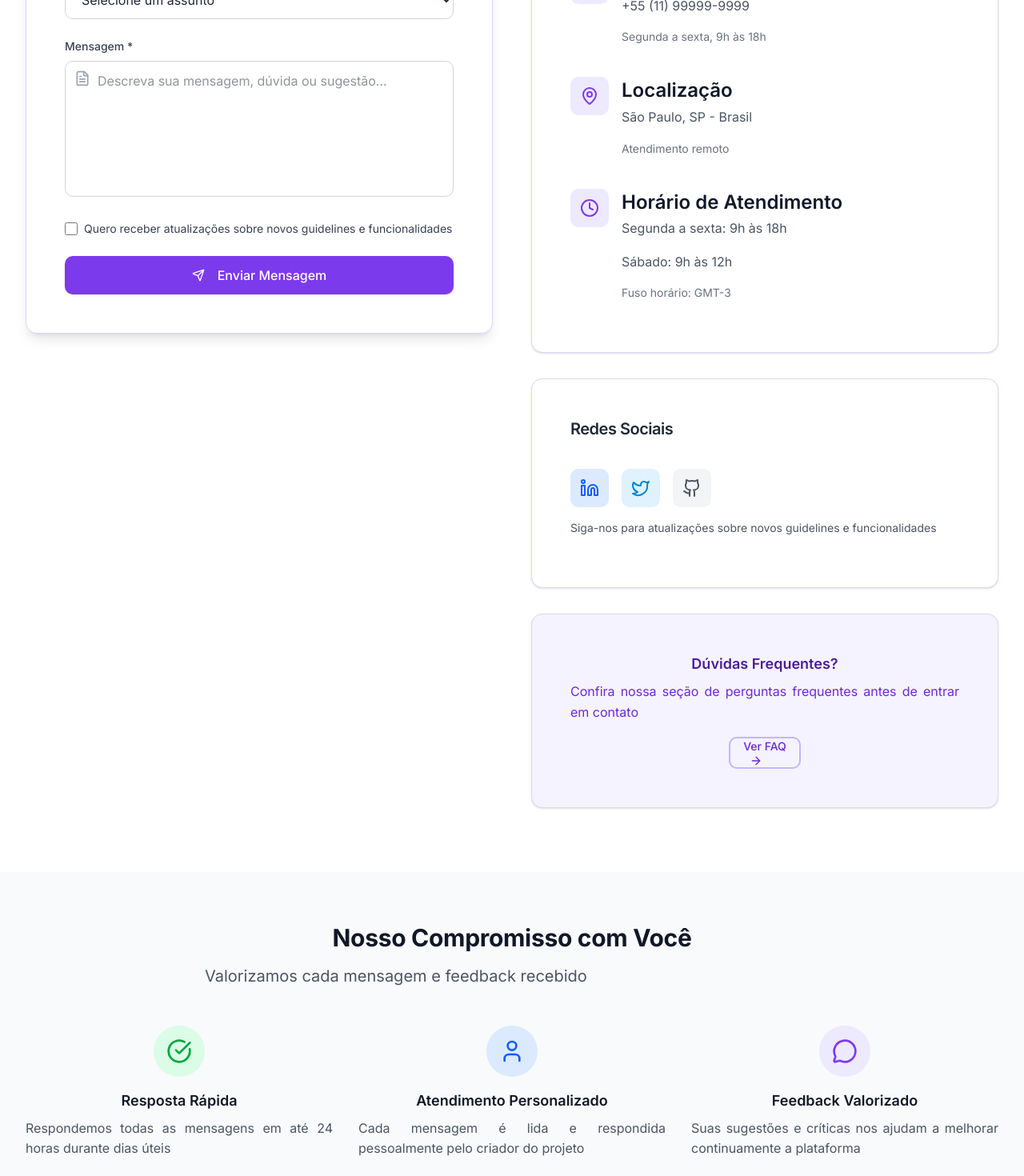
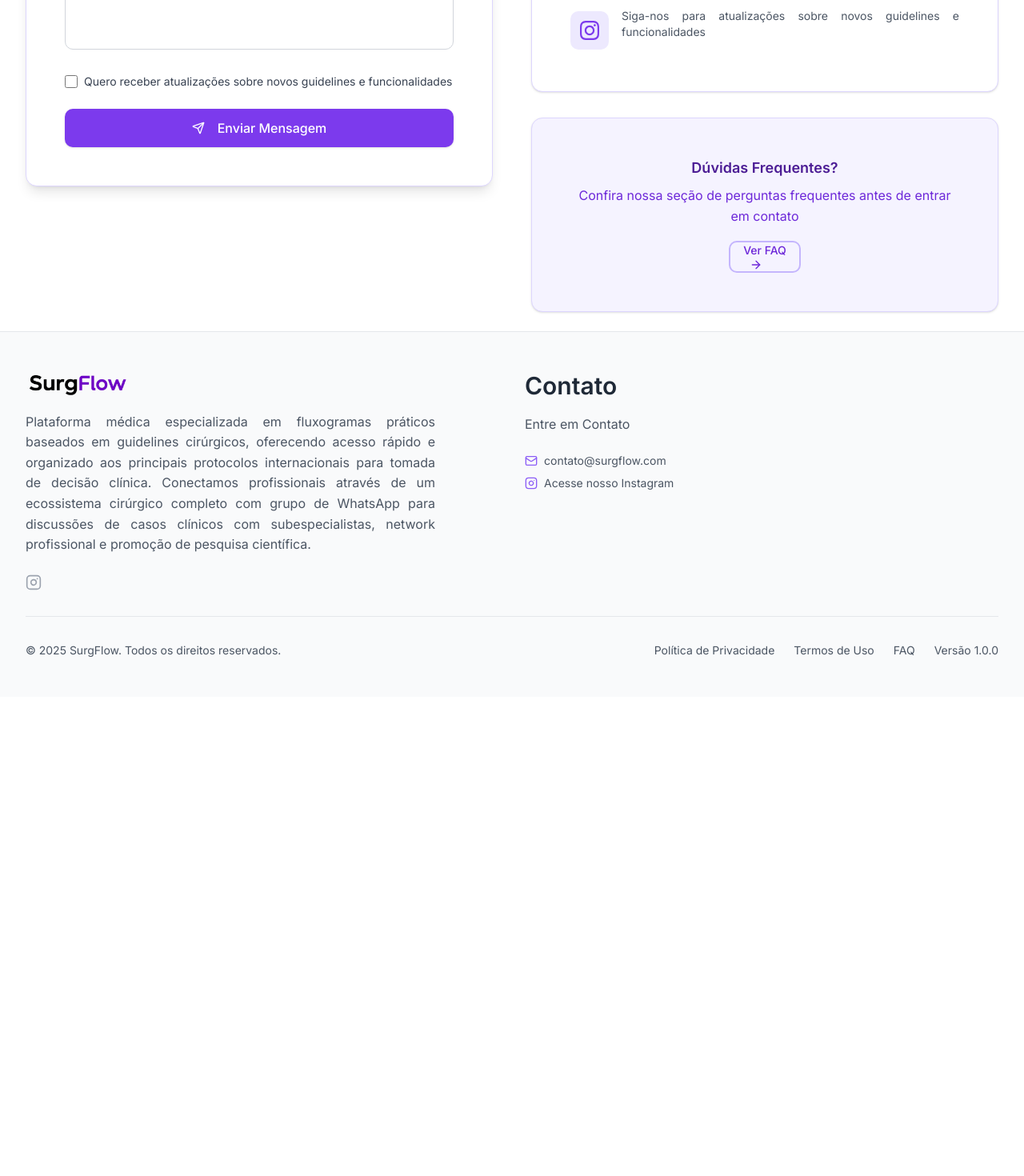
Before and after one commit to joaovitorcunhalimaviana-boop/SurgFlow, a Next.js app: page /contato in a window 1280 px wide. Shown: the part 980-2450 px from the top of the page at 80% size. After the commit the page ends 1851 px from the top, so only its background shows below. Built offline with nearby package versions, Linux system fonts and the light colour scheme.

Commit message:
feat: otimizar espaçamentos nas páginas de contato e FAQ - reduzir espaçamento entre textos e elementos para melhor UX

```diff
--- a/src/app/contato/page.tsx
+++ b/src/app/contato/page.tsx
@@ -3,18 +3,12 @@
 import { Button } from '@/components/ui/button'
 import {
   Mail,
-  Phone,
   MapPin,
-  Clock,
   Send,
   MessageCircle,
   User,
   FileText,
-  CheckCircle,
-  ArrowRight,
-  Linkedin,
-  Twitter,
-  Github
+  ArrowRight
 } from 'lucide-react'
 import Link from 'next/link'
 
@@ -22,13 +16,13 @@
   return (
     <Layout>
       {/* Hero Section */}
-      <section className="relative bg-gradient-to-br from-purple-50 via-white to-purple-25 py-20 lg:py-28 overflow-hidden">
+      <section className="relative bg-gradient-to-br from-purple-50 via-white to-purple-25 py-12 lg:py-16 overflow-hidden">
         <div className="absolute inset-0 bg-grid-pattern opacity-5"></div>
         <div className="absolute top-20 left-10 w-72 h-72 bg-purple-200/20 rounded-full blur-3xl"></div>
         <div className="absolute bottom-20 right-10 w-96 h-96 bg-purple-300/15 rounded-full blur-3xl"></div>
 
         <div className="relative max-w-7xl mx-auto px-4 sm:px-6 lg:px-8">
-          <div className="text-center mb-16">
+          <div className="text-center mb-8">
             <h1 className="text-4xl md:text-6xl font-bold text-gray-900 mb-6 leading-tight">
               Entre em
               <span className="text-transparent bg-clip-text bg-gradient-to-r from-purple-600 to-purple-800 block">
@@ -45,7 +39,7 @@
       </section>
 
       {/* Contact Section */}
-      <section className="py-20 bg-white">
+      <section className="py-6 bg-white">
         <div className="max-w-7xl mx-auto px-4 sm:px-6 lg:px-8">
           <div className="grid grid-cols-1 lg:grid-cols-2 gap-12">
             {/* Contact Form */}
@@ -172,18 +166,6 @@
                     <div>
                       <h4 className="font-semibold text-gray-900 mb-1">E-mail</h4>
                       <p className="text-gray-600">contato@surgflow.com</p>
-                      <p className="text-sm text-gray-500">Resposta em até 24 horas</p>
-                    </div>
-                  </div>
-
-                  <div className="flex items-start">
-                    <div className="bg-purple-100 p-3 rounded-lg mr-4">
-                      <Phone className="h-6 w-6 text-purple-600" />
-                    </div>
-                    <div>
-                      <h4 className="font-semibold text-gray-900 mb-1">Telefone</h4>
-                      <p className="text-gray-600">+55 (11) 99999-9999</p>
-                      <p className="text-sm text-gray-500">Segunda a sexta, 9h às 18h</p>
                     </div>
                   </div>
 
@@ -193,20 +175,7 @@
                     </div>
                     <div>
                       <h4 className="font-semibold text-gray-900 mb-1">Localização</h4>
-                      <p className="text-gray-600">São Paulo, SP - Brasil</p>
-                      <p className="text-sm text-gray-500">Atendimento remoto</p>
-                    </div>
-                  </div>
-
-                  <div className="flex items-start">
-                    <div className="bg-purple-100 p-3 rounded-lg mr-4">
-                      <Clock className="h-6 w-6 text-purple-600" />
-                    </div>
-                    <div>
-                      <h4 className="font-semibold text-gray-900 mb-1">Horário de Atendimento</h4>
-                      <p className="text-gray-600">Segunda a sexta: 9h às 18h</p>
-                      <p className="text-gray-600">Sábado: 9h às 12h</p>
-                      <p className="text-sm text-gray-500">Fuso horário: GMT-3</p>
+                      <p className="text-gray-600">João Pessoa, PB, Brasil</p>
                     </div>
                   </div>
                 </CardContent>
@@ -218,38 +187,22 @@
                   <CardTitle className="text-xl">Redes Sociais</CardTitle>
                 </CardHeader>
                 <CardContent>
-                  <div className="flex space-x-4">
+                  <div className="flex items-center space-x-4">
                     <a
-                      href="https://linkedin.com/in/surgflow"
+                      href="https://instagram.com/surgflow"
                       target="_blank"
                       rel="noopener noreferrer"
-                      className="bg-blue-100 hover:bg-blue-200 p-3 rounded-lg transition-colors duration-200"
-                      aria-label="LinkedIn"
+                      className="bg-purple-100 hover:bg-purple-200 p-3 rounded-lg transition-colors duration-200 flex-shrink-0"
+                      aria-label="Instagram"
                     >
-                      <Linkedin className="h-6 w-6 text-blue-600" />
+                      <svg className="h-6 w-6 text-purple-600" fill="currentColor" viewBox="0 0 24 24">
+                        <path d="M12 2.163c3.204 0 3.584.012 4.85.07 3.252.148 4.771 1.691 4.919 4.919.058 1.265.069 1.645.069 4.849 0 3.205-.012 3.584-.069 4.849-.149 3.225-1.664 4.771-4.919 4.919-1.266.058-1.644.07-4.85.07-3.204 0-3.584-.012-4.849-.07-3.26-.149-4.771-1.699-4.919-4.92-.058-1.265-.07-1.644-.07-4.849 0-3.204.013-3.583.07-4.849.149-3.227 1.664-4.771 4.919-4.919 1.266-.057 1.645-.069 4.849-.069zm0-2.163c-3.259 0-3.667.014-4.947.072-4.358.2-6.78 2.618-6.98 6.98-.059 1.281-.073 1.689-.073 4.948 0 3.259.014 3.668.072 4.948.2 4.358 2.618 6.78 6.98 6.98 1.281.058 1.689.072 4.948.072 3.259 0 3.668-.014 4.948-.072 4.354-.2 6.782-2.618 6.979-6.98.059-1.28.073-1.689.073-4.948 0-3.259-.014-3.667-.072-4.947-.196-4.354-2.617-6.78-6.979-6.98-1.281-.059-1.69-.073-4.949-.073zm0 5.838c-3.403 0-6.162 2.759-6.162 6.162s2.759 6.163 6.162 6.163 6.162-2.759 6.162-6.163c0-3.403-2.759-6.162-6.162-6.162zm0 10.162c-2.209 0-4-1.79-4-4 0-2.209 1.791-4 4-4s4 1.791 4 4c0 2.21-1.791 4-4 4zm6.406-11.845c-.796 0-1.441.645-1.441 1.44s.645 1.44 1.441 1.44c.795 0 1.439-.645 1.439-1.44s-.644-1.44-1.439-1.44z"/>
+                      </svg>
                     </a>
-                    <a
-                      href="https://twitter.com/surgflow"
-                      target="_blank"
-                      rel="noopener noreferrer"
-                      className="bg-sky-100 hover:bg-sky-200 p-3 rounded-lg transition-colors duration-200"
-                      aria-label="Twitter"
-                    >
-                      <Twitter className="h-6 w-6 text-sky-600" />
-                    </a>
-                    <a
-                      href="https://github.com/surgflow"
-                      target="_blank"
-                      rel="noopener noreferrer"
-                      className="bg-gray-100 hover:bg-gray-200 p-3 rounded-lg transition-colors duration-200"
-                      aria-label="GitHub"
-                    >
-                      <Github className="h-6 w-6 text-gray-600" />
-                    </a>
+                    <p className="text-sm text-gray-600">
+                      Siga-nos para atualizações sobre novos guidelines e funcionalidades
+                    </p>
                   </div>
-                  <p className="text-sm text-gray-600 mt-4">
-                    Siga-nos para atualizações sobre novos guidelines e funcionalidades
-                  </p>
                 </CardContent>
               </Card>
 
@@ -260,7 +213,7 @@
                     <h3 className="text-lg font-semibold text-purple-900 mb-2">
                       Dúvidas Frequentes?
                     </h3>
-                    <p className="text-purple-700 mb-4">
+                    <p className="text-purple-700 mb-4 text-center">
                       Confira nossa seção de perguntas frequentes antes de entrar em contato
                     </p>
                     <Button variant="outline" className="border-purple-300 text-purple-700 hover:bg-purple-100">
@@ -276,52 +229,6 @@
           </div>
         </div>
       </section>
-
-      {/* Response Time Section */}
-      <section className="py-16 bg-gray-50">
-        <div className="max-w-7xl mx-auto px-4 sm:px-6 lg:px-8">
-          <div className="text-center mb-12">
-            <h2 className="text-3xl font-bold text-gray-900 mb-4">
-              Nosso Compromisso com Você
-            </h2>
-            <p className="text-xl text-gray-600 max-w-3xl mx-auto">
-              Valorizamos cada mensagem e feedback recebido
-            </p>
-          </div>
-
-          <div className="grid grid-cols-1 md:grid-cols-3 gap-8">
-            <div className="text-center">
-              <div className="bg-green-100 w-16 h-16 rounded-full flex items-center justify-center mx-auto mb-4">
-                <CheckCircle className="h-8 w-8 text-green-600" />
-              </div>
-              <h3 className="text-lg font-semibold text-gray-900 mb-2">Resposta Rápida</h3>
-              <p className="text-gray-600">
-                Respondemos todas as mensagens em até 24 horas durante dias úteis
-              </p>
-            </div>
-
-            <div className="text-center">
-              <div className="bg-blue-100 w-16 h-16 rounded-full flex items-center justify-center mx-auto mb-4">
-                <User className="h-8 w-8 text-blue-600" />
-              </div>
-              <h3 className="text-lg font-semibold text-gray-900 mb-2">Atendimento Personalizado</h3>
-              <p className="text-gray-600">
-                Cada mensagem é lida e respondida pessoalmente pelo criador do projeto
-              </p>
-            </div>
-
-            <div className="text-center">
-              <div className="bg-purple-100 w-16 h-16 rounded-full flex items-center justify-center mx-auto mb-4">
-                <MessageCircle className="h-8 w-8 text-purple-600" />
-              </div>
-              <h3 className="text-lg font-semibold text-gray-900 mb-2">Feedback Valorizado</h3>
-              <p className="text-gray-600">
-                Suas sugestões e críticas nos ajudam a melhorar continuamente a plataforma
-              </p>
-            </div>
-          </div>
-        </div>
-      </section>
     </Layout>
   )
 }
--- a/src/app/faq/page.tsx
+++ b/src/app/faq/page.tsx
@@ -13,10 +13,8 @@
   Users,
   Shield,
   Smartphone,
-  Clock,
   Mail,
-  ArrowRight,
-  CheckCircle
+  ArrowRight
 } from 'lucide-react'
 import Link from 'next/link'
 
@@ -174,7 +172,7 @@
         <div className="absolute bottom-20 right-10 w-96 h-96 bg-purple-300/15 rounded-full blur-3xl"></div>
 
         <div className="relative max-w-7xl mx-auto px-4 sm:px-6 lg:px-8">
-          <div className="text-center mb-16">
+          <div className="text-center mb-8">
             <h1 className="text-4xl md:text-6xl font-bold text-gray-900 mb-6 leading-tight">
               Perguntas
               <span className="text-transparent bg-clip-text bg-gradient-to-r from-purple-600 to-purple-800 block">
@@ -182,7 +180,7 @@
               </span>
             </h1>
 
-            <p className="text-xl md:text-2xl text-gray-600 max-w-4xl mx-auto leading-relaxed">
+            <p className="text-xl md:text-2xl text-gray-600 max-w-4xl mx-auto leading-relaxed text-center">
               Encontre respostas para as dúvidas mais comuns sobre o SurgFlow
             </p>
           </div>
@@ -190,7 +188,7 @@
       </section>
 
       {/* Search and Filter Section */}
-      <section className="py-12 bg-white border-b">
+      <section className="py-4 bg-white border-b">
         <div className="max-w-7xl mx-auto px-4 sm:px-6 lg:px-8">
           <div className="max-w-3xl mx-auto">
             {/* Search Bar */}
@@ -210,7 +208,7 @@
               <Button
                 variant={selectedCategory === 'all' ? 'secondary' : 'outline'}
                 onClick={() => setSelectedCategory('all')}
-                className={selectedCategory === 'all' ? 'bg-purple-600 hover:bg-purple-700' : ''}
+                className={selectedCategory === 'all' ? 'bg-purple-600 hover:bg-purple-700 text-white' : ''}
               >
                 Todas
               </Button>
@@ -221,7 +219,7 @@
                     key={key}
                     variant={selectedCategory === key ? 'secondary' : 'outline'}
                     onClick={() => setSelectedCategory(key)}
-                    className={`${selectedCategory === key ? 'bg-purple-600 hover:bg-purple-700' : ''}`}
+                    className={`${selectedCategory === key ? 'bg-purple-600 hover:bg-purple-700 text-white' : ''}`}
                   >
                     <Icon className="h-4 w-4 mr-2" />
                     {category.name}
@@ -309,12 +307,12 @@
             <h2 className="text-3xl font-bold text-gray-900 mb-4">
               Ainda tem dúvidas?
             </h2>
-            <p className="text-xl text-gray-600 max-w-3xl mx-auto">
+            <p className="text-xl text-gray-600 max-w-3xl mx-auto text-center">
               Estamos aqui para ajudar! Confira essas opções adicionais
             </p>
           </div>
 
-          <div className="grid grid-cols-1 md:grid-cols-3 gap-8">
+          <div className="grid grid-cols-1 md:grid-cols-2 gap-8 max-w-4xl mx-auto">
             <Card className="border-purple-200 hover:shadow-lg transition-shadow duration-300 text-center">
               <CardContent className="pt-8">
                 <div className="bg-purple-100 w-16 h-16 rounded-full flex items-center justify-center mx-auto mb-4">
@@ -327,24 +325,6 @@
                 <Button variant="outline" className="border-purple-300 text-purple-700 hover:bg-purple-50">
                   <Link href="/contato">
                     Falar Conosco
-                    <ArrowRight className="h-4 w-4 ml-2" />
-                  </Link>
-                </Button>
-              </CardContent>
-            </Card>
-
-            <Card className="border-purple-200 hover:shadow-lg transition-shadow duration-300 text-center">
-              <CardContent className="pt-8">
-                <div className="bg-blue-100 w-16 h-16 rounded-full flex items-center justify-center mx-auto mb-4">
-                  <BookOpen className="h-8 w-8 text-blue-600" />
-                </div>
-                <h3 className="text-lg font-semibold text-gray-900 mb-2">Documentação</h3>
-                <p className="text-gray-600 mb-4">
-                  Acesse guias detalhados sobre como usar a plataforma
-                </p>
-                <Button variant="outline" className="border-blue-300 text-blue-700 hover:bg-blue-50">
-                  <Link href="/">
-                    Ver Guias
                     <ArrowRight className="h-4 w-4 ml-2" />
                   </Link>
                 </Button>
@@ -371,42 +351,6 @@
           </div>
         </div>
       </section>
-
-      {/* Response Time Info */}
-      <section className="py-12 bg-purple-50">
-        <div className="max-w-4xl mx-auto px-4 sm:px-6 lg:px-8">
-          <div className="bg-white rounded-xl p-8 shadow-sm border border-purple-200">
-            <div className="flex items-center justify-center mb-6">
-              <div className="bg-purple-100 p-3 rounded-full mr-4">
-                <Clock className="h-8 w-8 text-purple-600" />
-              </div>
-              <div>
-                <h3 className="text-xl font-semibold text-gray-900">Tempo de Resposta</h3>
-                <p className="text-gray-600">Nosso compromisso com você</p>
-              </div>
-            </div>
-
-            <div className="grid grid-cols-1 md:grid-cols-2 gap-6">
-              <div className="flex items-center">
-                <CheckCircle className="h-5 w-5 text-green-500 mr-3" />
-                <span className="text-gray-700">E-mail: até 24 horas</span>
-              </div>
-              <div className="flex items-center">
-                <CheckCircle className="h-5 w-5 text-green-500 mr-3" />
-                <span className="text-gray-700">Dúvidas técnicas: até 48 horas</span>
-              </div>
-              <div className="flex items-center">
-                <CheckCircle className="h-5 w-5 text-green-500 mr-3" />
-                <span className="text-gray-700">Sugestões: até 1 semana</span>
-              </div>
-              <div className="flex items-center">
-                <CheckCircle className="h-5 w-5 text-green-500 mr-3" />
-                <span className="text-gray-700">Correções: até 72 horas</span>
-              </div>
-            </div>
-          </div>
-        </div>
-      </section>
     </Layout>
   )
 }
```
